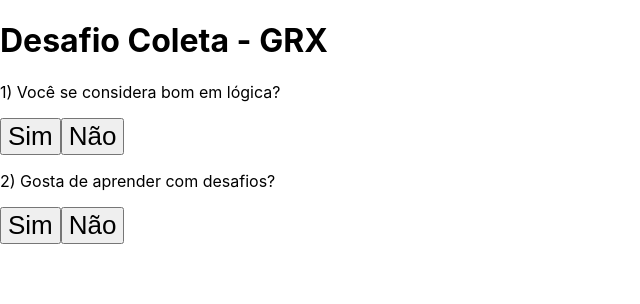
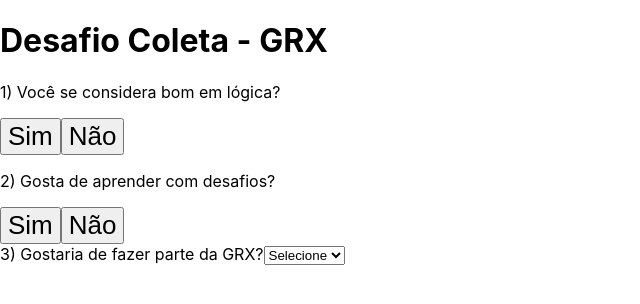
Before and after one commit to muriloommaia/grx-challenge, a React (Vite) app in the folder front-end/: page / in a window 1280 px wide. Shown: the top 304 px of the page, without its empty margins (0-640 px from the left). Built offline with nearby package versions, Linux system fonts and the light colour scheme.

Commit message:
feat: cria pergunta 3

```diff
--- /dev/null
+++ b/front-end/src/components/molecules/SelectInput.tsx
@@ -0,0 +1,35 @@
+import React, { ReactNode, useState } from 'react'
+import { useDispatch } from 'react-redux'
+import { setAnswer } from '../../redux/slices'
+
+type props = {
+  children: ReactNode,
+  numberAnswer: number,
+  options: string[]
+}
+
+export default function SelectInput({ children, numberAnswer: question, options }: props) {
+  const [selected, setSelected] = useState('selecione')
+  const dispatch = useDispatch()
+
+  const handleChange = (e: React.ChangeEvent<HTMLSelectElement>): void => {
+    setSelected(e.currentTarget.value)
+    dispatch(setAnswer({ question, answer: e.currentTarget.value }))
+  }
+
+  return (
+    <div>
+      <label htmlFor='select'>
+        {children}
+      </label>
+      <select id='select' value={selected} onChange={handleChange}>
+        <option value="selecione" disabled>Selecione</option>
+        {options.map((option) => (
+          <option key={option} value={option}>
+            {option}
+          </option>
+        ))}
+      </select>
+    </div>
+  )
+}
--- a/front-end/src/components/organisms/Forms.tsx
+++ b/front-end/src/components/organisms/Forms.tsx
@@ -1,4 +1,6 @@
+import { selectOptions } from '../../consts'
 import AnswerButton from '../molecules/AnswerButton'
+import SelectInput from '../molecules/SelectInput'
 
 export default function Forms() {
   return (
@@ -9,6 +11,9 @@ export default function Forms() {
       <AnswerButton numberAnswer={2}>
         2) Gosta de aprender com desafios?
       </AnswerButton>
+      <SelectInput numberAnswer={3} options={selectOptions}>
+        3) Gostaria de fazer parte da GRX?
+      </SelectInput>
     </div>
   )
 }
--- /dev/null
+++ b/front-end/src/consts.ts
@@ -0,0 +1 @@
+export const selectOptions = ['Sim', 'Não', 'Não sei', 'Agora!!']
```
